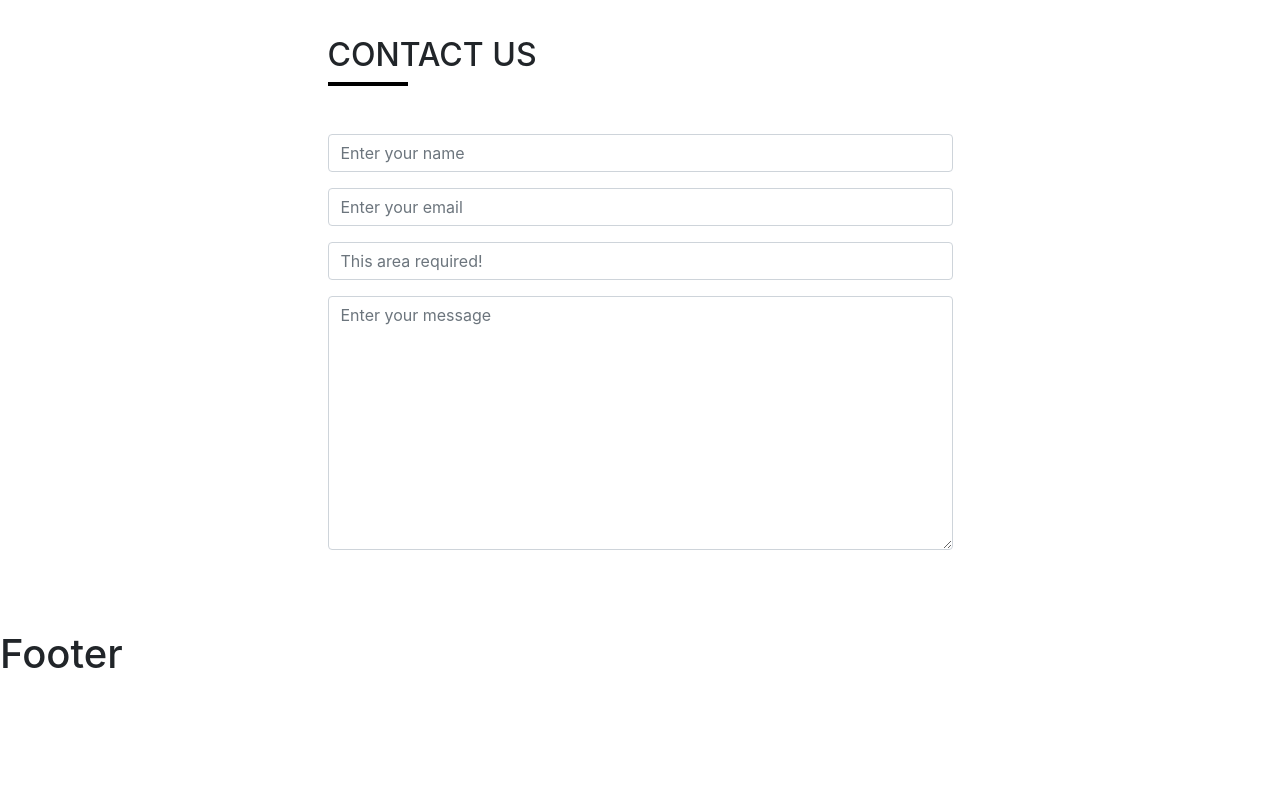
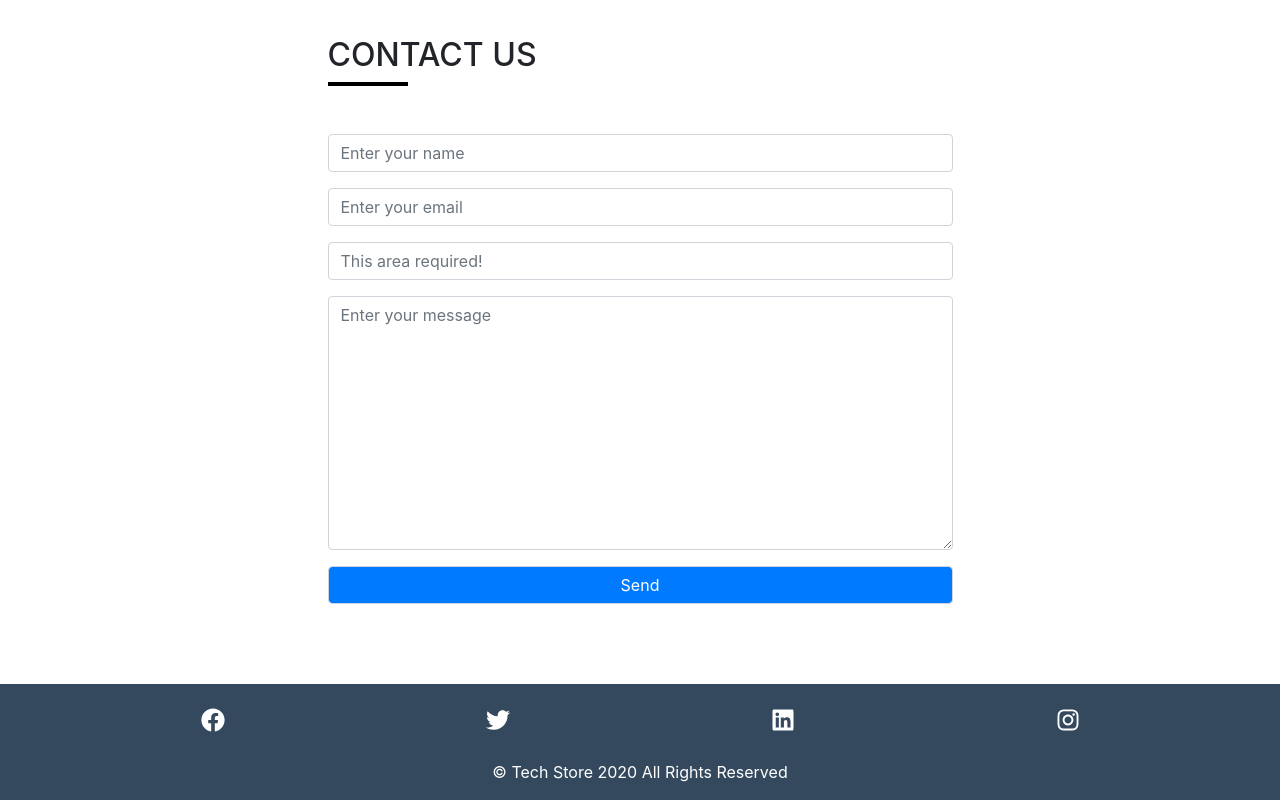
Before and after one commit to alican-uver/React-Technology-Market, a React (Create React App) app: page /contact in a window 1280 px wide. Shown: the part 630-1430 px from the top of the page. Before the commit the page ends 1316 px from the top, so only its background shows below. Built offline with nearby package versions, Linux system fonts and the light colour scheme.

Commit message:
Footer created and formspree added

```diff
--- a/src/components/ContactPage/Contact.js
+++ b/src/components/ContactPage/Contact.js
@@ -7,7 +7,9 @@ const Contact = () => {
       <div className="row">
         <div className="col-10 mx-auto col-md-6 my-3">
           <Title title = "contact us" />
-          <form className = "mt-5">
+          <form className = "mt-5"
+          action="https://formspree.io/xlepdzvq" method="POST"
+          >
 
               {/* First */}
               <div className= "form-group">
@@ -41,6 +43,12 @@ const Contact = () => {
                 placeholder ="Enter your message">
                 </textarea>
               </div>
+              {/* Submit */}
+              <div className="form-group mt-3">
+              <input type="submit"
+              value = "Send"
+              className ="form-control bg-primary text-white"/>
+              </div>
           </form>
         </div>
       </div>
--- a/src/components/Footer.js
+++ b/src/components/Footer.js
@@ -1,11 +1,51 @@
-import React from 'react'
+import React from "react";
+import styled from "styled-components";
+import { ProductConsumer } from "../context/context";
 
 const Footer = () => {
-    return (
-        <React.Fragment>
-            <h1>Footer</h1>
-        </React.Fragment>
-    )
-}
+  return (
+    <ProductConsumer>
+      { value => {
+        return (
+          <FooterWrapper>
+            <div className="container text-center py-3">
+              <div className="row mb-4">
+                {  value.socialIcons.map((icon) => {
+                      return (
+                        <div key = {icon.id}
+                          className = "col-sm-3">
+                            <a href = {icon.url} className = "footer-icon">
+                            {icon.icon}
+                             </a>
+                        </div>
+                      )
+                  })
+                }
+              </div>
+              <div className="row">
+                <div className="col-md-12 text-capitalize text-white">
+                  &copy; tech store {new Date().getFullYear()} all rights
+                  reserved
+                </div>
+              </div>
+            </div>
+          </FooterWrapper>
+        );
+      }}
+    </ProductConsumer>
+  );
+};
 
 export default Footer;
+
+const FooterWrapper = styled.footer`
+background: #34495e;
+.footer-icon {
+  font-size: 1.5rem;
+  cursor: pointer;
+  color:#fff ;
+  &:hover {
+    color: #3498db;
+  }
+}
+`;
--- a/src/context/context.js
+++ b/src/context/context.js
@@ -1,5 +1,7 @@
 import React, { Component } from 'react';
 import { linkData } from './linkData';
+import { socialData } from './socialData';
+
 
 const ProductContext = React.createContext();
 
@@ -10,6 +12,7 @@ class ProductProvider extends Component {
         cartOpen: false,
         cartItems: 0,
         links: linkData,
+        socialIcons: socialData,
         cart : ["cartİtem"] // for now
     }
 
--- /dev/null
+++ b/src/context/socialData.js
@@ -0,0 +1,26 @@
+import React from 'react';
+import { FaFacebook, FaTwitter, FaLinkedin, FaInstagram } from 'react-icons/fa';
+
+export const socialData = [
+    {
+        id:1,
+        icon: <FaFacebook className = "icon"/>,
+        url: "https://www.facebook.com"
+    },
+    {
+        id:2,
+        icon: <FaTwitter className = "icon"/>,
+        url: "https://www.twitter.com"
+
+    },
+    {
+        id:3,
+        icon: <FaLinkedin className = "icon"/>,
+        url: "https://www.linkedin.com"
+    },
+    {
+        id:4,
+        icon: <FaInstagram className = "icon"/>,
+        url: "https://www.instagram.com"
+    },
+]
```
